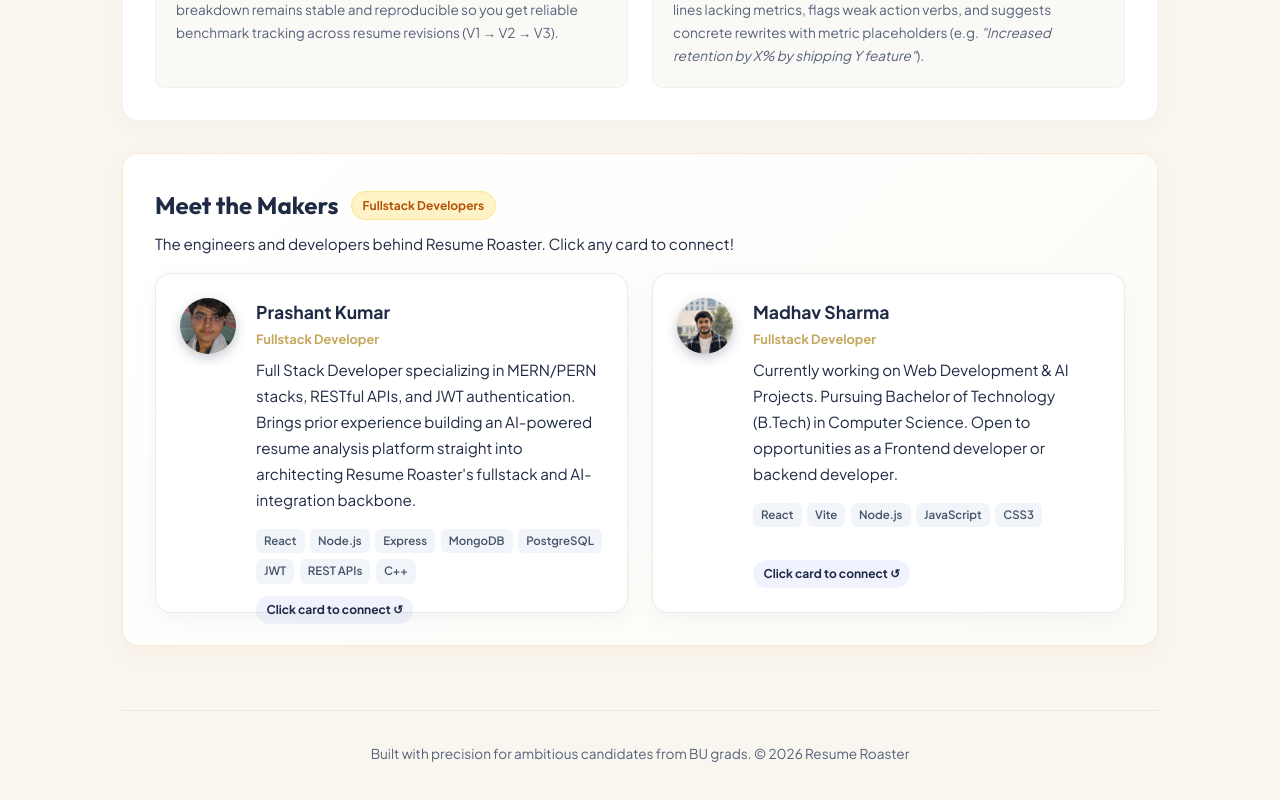
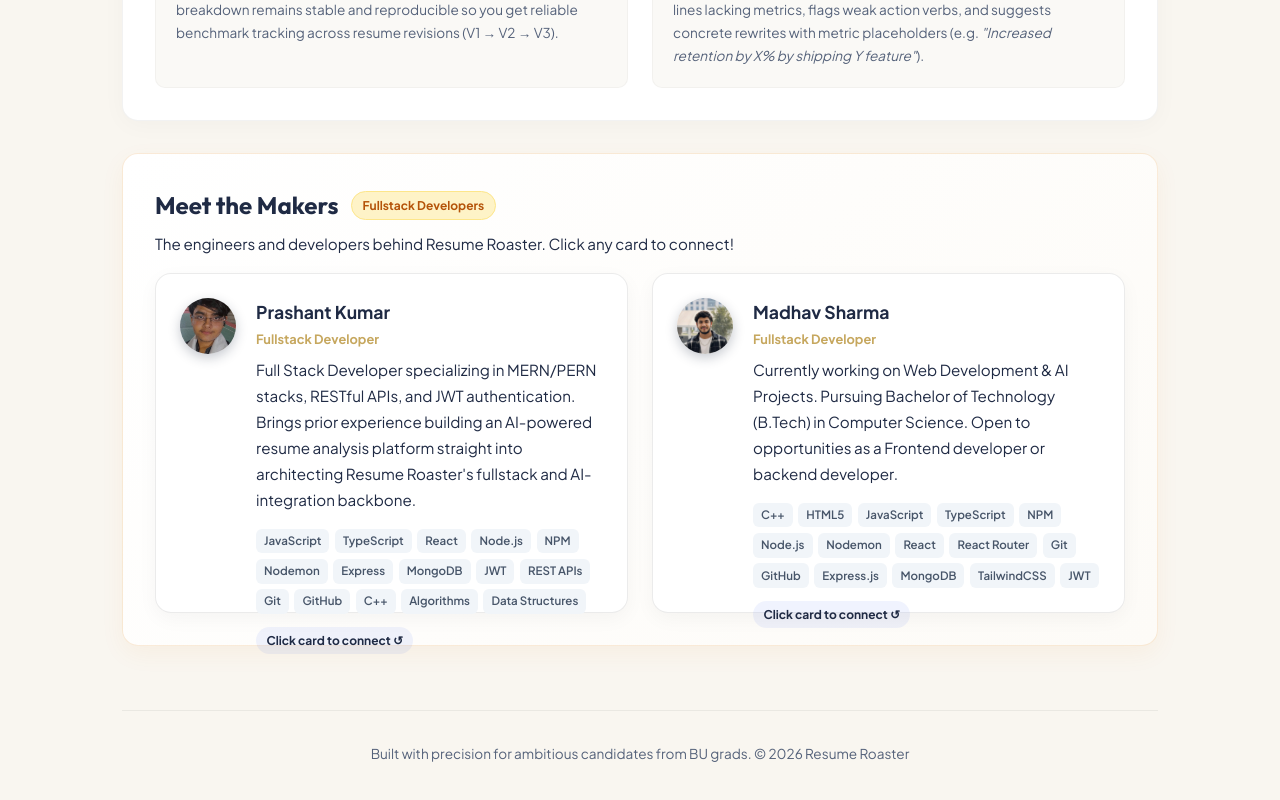
Before and after one commit to MadhavSharma-dev/AI-RESUME-ANALYSER, a React (Vite) app in the folder frontend/: page /about in a window 1280 px wide. Shown: the part 1884-2684 px from the top of the page. Built offline with nearby package versions, Linux system fonts and the light colour scheme; no server answers.

Commit message:
docs(about): update tech chips and contact URLs for Prashant and Madhav

```diff
--- a/frontend/src/components/dashboard/About.jsx
+++ b/frontend/src/components/dashboard/About.jsx
@@ -130,14 +130,21 @@
                       Full Stack Developer specializing in MERN/PERN stacks, RESTful APIs, and JWT authentication. Brings prior experience building an AI-powered resume analysis platform straight into architecting Resume Roaster's fullstack and AI-integration backbone.
                     </p>
                     <div className="maker-tech-chips">
+                      <span>JavaScript</span>
+                      <span>TypeScript</span>
                       <span>React</span>
                       <span>Node.js</span>
+                      <span>NPM</span>
+                      <span>Nodemon</span>
                       <span>Express</span>
                       <span>MongoDB</span>
-                      <span>PostgreSQL</span>
                       <span>JWT</span>
                       <span>REST APIs</span>
+                      <span>Git</span>
+                      <span>GitHub</span>
                       <span>C++</span>
+                      <span>Algorithms</span>
+                      <span>Data Structures</span>
                     </div>
                     <div className="flip-hint">Click card to connect ↺</div>
                   </div>
@@ -147,15 +154,15 @@
                   <h3>Connect with Prashant</h3>
                   <p className="flip-back-sub">Fullstack Developer</p>
                   <div className="maker-contact-actions" onClick={(e) => e.stopPropagation()}>
-                    <a href="PLACEHOLDER_PRASHANT_LINKEDIN_URL" target="_blank" rel="noopener noreferrer" className="btn-contact-action linkedin">
+                    <a href="https://www.linkedin.com/in/prashant-kumar-pathak-701863313/" target="_blank" rel="noopener noreferrer" className="btn-contact-action linkedin">
                       <svg width="18" height="18" viewBox="0 0 24 24" fill="none" stroke="currentColor" strokeWidth="2"><path d="M16 8a6 6 0 0 1 6 6v7h-4v-7a2 2 0 0 0-2-2 2 2 0 0 0-2 2v7h-4v-7a6 6 0 0 1 6-6z"></path><rect x="2" y="9" width="4" height="12"></rect><circle cx="4" cy="4" r="2"></circle></svg>
                       LinkedIn Profile ↗
                     </a>
-                    <a href="mailto:PLACEHOLDER_PRASHANT_EMAIL" className="btn-contact-action email">
+                    <a href="mailto:prashant.kr6555@gmail.com" className="btn-contact-action email">
                       <svg width="18" height="18" viewBox="0 0 24 24" fill="none" stroke="currentColor" strokeWidth="2"><path d="M4 4h16c1.1 0 2 .9 2 2v12c0 1.1-.9 2-2 2H4c-1.1 0-2-.9-2-2V6c0-1.1.9-2 2-2z"></path><polyline points="22,6 12,13 2,6"></polyline></svg>
                       Send Email ↗
                     </a>
-                    <a href="PLACEHOLDER_PRASHANT_GITHUB_URL" target="_blank" rel="noopener noreferrer" className="btn-contact-action github">
+                    <a href="https://github.com/prashantkr5?tab=repositories" target="_blank" rel="noopener noreferrer" className="btn-contact-action github">
                       <svg width="18" height="18" viewBox="0 0 24 24" fill="none" stroke="currentColor" strokeWidth="2"><path d="M9 19c-5 1.5-5-2.5-7-3m14 6v-3.87a3.37 3.37 0 0 0-.94-2.61c3.14-.35 6.44-1.54 6.44-7A5.44 5.44 0 0 0 20 4.77 5.07 5.07 0 0 0 19.91 1S18.73.65 16 2.48a13.38 13.38 0 0 0-7 0C6.27.65 5.09 1 5.09 1A5.07 5.07 0 0 0 5 4.77a5.44 5.44 0 0 0-1.5 3.78c0 5.42 3.3 6.61 6.44 7A3.37 3.37 0 0 0 9 18.13V22"></path></svg>
                       GitHub Profile ↗
                     </a>
@@ -182,11 +189,21 @@
                       Currently working on Web Development & AI Projects. Pursuing Bachelor of Technology (B.Tech) in Computer Science. Open to opportunities as a Frontend developer or backend developer.
                     </p>
                     <div className="maker-tech-chips">
+                      <span>C++</span>
+                      <span>HTML5</span>
+                      <span>JavaScript</span>
+                      <span>TypeScript</span>
+                      <span>NPM</span>
+                      <span>Node.js</span>
+                      <span>Nodemon</span>
                       <span>React</span>
-                      <span>Vite</span>
-                      <span>Node.js</span>
-                      <span>JavaScript</span>
-                      <span>CSS3</span>
+                      <span>React Router</span>
+                      <span>Git</span>
+                      <span>GitHub</span>
+                      <span>Express.js</span>
+                      <span>MongoDB</span>
+                      <span>TailwindCSS</span>
+                      <span>JWT</span>
                     </div>
                     <div className="flip-hint">Click card to connect ↺</div>
                   </div>
@@ -196,15 +213,15 @@
                   <h3>Connect with Madhav</h3>
                   <p className="flip-back-sub">Fullstack Developer</p>
                   <div className="maker-contact-actions" onClick={(e) => e.stopPropagation()}>
-                    <a href="PLACEHOLDER_MADHAV_LINKEDIN_URL" target="_blank" rel="noopener noreferrer" className="btn-contact-action linkedin">
+                    <a href="https://www.linkedin.com/in/madhav-sharma-88756a322?utm_source=share_via&utm_content=profile&utm_medium=member_android" target="_blank" rel="noopener noreferrer" className="btn-contact-action linkedin">
                       <svg width="18" height="18" viewBox="0 0 24 24" fill="none" stroke="currentColor" strokeWidth="2"><path d="M16 8a6 6 0 0 1 6 6v7h-4v-7a2 2 0 0 0-2-2 2 2 0 0 0-2 2v7h-4v-7a6 6 0 0 1 6-6z"></path><rect x="2" y="9" width="4" height="12"></rect><circle cx="4" cy="4" r="2"></circle></svg>
                       LinkedIn Profile ↗
                     </a>
-                    <a href="mailto:PLACEHOLDER_MADHAV_EMAIL" className="btn-contact-action email">
+                    <a href="mailto:ms2971835@gmail.com" className="btn-contact-action email">
                       <svg width="18" height="18" viewBox="0 0 24 24" fill="none" stroke="currentColor" strokeWidth="2"><path d="M4 4h16c1.1 0 2 .9 2 2v12c0 1.1-.9 2-2 2H4c-1.1 0-2-.9-2-2V6c0-1.1.9-2 2-2z"></path><polyline points="22,6 12,13 2,6"></polyline></svg>
                       Send Email ↗
                     </a>
-                    <a href="PLACEHOLDER_MADHAV_GITHUB_URL" target="_blank" rel="noopener noreferrer" className="btn-contact-action github">
+                    <a href="https://github.com/MadhavSharma-dev" target="_blank" rel="noopener noreferrer" className="btn-contact-action github">
                       <svg width="18" height="18" viewBox="0 0 24 24" fill="none" stroke="currentColor" strokeWidth="2"><path d="M9 19c-5 1.5-5-2.5-7-3m14 6v-3.87a3.37 3.37 0 0 0-.94-2.61c3.14-.35 6.44-1.54 6.44-7A5.44 5.44 0 0 0 20 4.77 5.07 5.07 0 0 0 19.91 1S18.73.65 16 2.48a13.38 13.38 0 0 0-7 0C6.27.65 5.09 1 5.09 1A5.07 5.07 0 0 0 5 4.77a5.44 5.44 0 0 0-1.5 3.78c0 5.42 3.3 6.61 6.44 7A3.37 3.37 0 0 0 9 18.13V22"></path></svg>
                       GitHub Profile ↗
                     </a>
```
